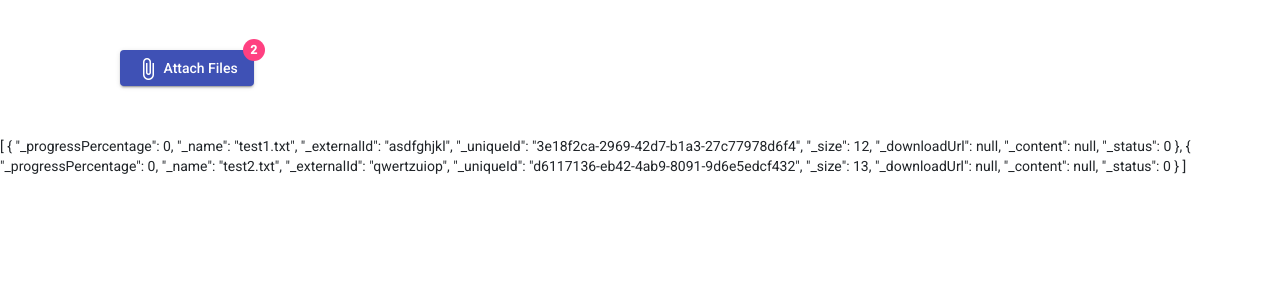
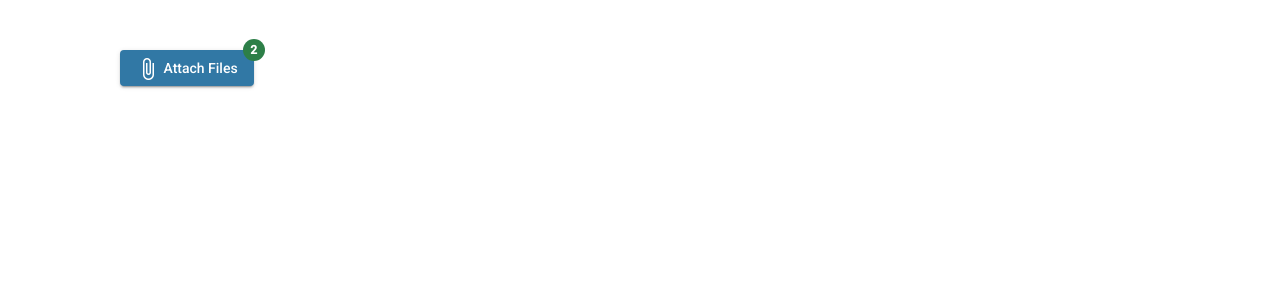
Before and after one commit to B1ker4nt3nd/angular-file-selector, an Angular app: page /example in a window 1280 px wide. Shown: the top 300 px of the page. Built offline with nearby package versions, Linux system fonts and the light colour scheme.

Commit message:
varsion 0.1

```diff
--- a/src/app/components/example/example.component.html
+++ b/src/app/components/example/example.component.html
@@ -2,6 +2,6 @@
 <app-file-selector [fileModels]="initialFileSelectorModel" [configuration]="configuration"
                     (fileSelectorResult)="onValueChanges($event)"></app-file-selector>
 
-<div *ngIf="this.fileSelectorComponent">
+<!-- <div *ngIf="this.fileSelectorComponent">
     {{this.fileSelectorComponent.fileModels.files | json}}
-</div>
+</div> -->
--- a/src/app/components/file-selector-dialog/file-selector-dialog.component.ts
+++ b/src/app/components/file-selector-dialog/file-selector-dialog.component.ts
@@ -40,9 +40,8 @@ export class FileSelectorDialogComponent implements OnInit {
   ngOnInit(): void {
     this.data = this.clone(this.inputInformation.fileSelectorModel);
   }
-
+  // PUBLIC METHODS START
   public handleFileInput(files: FileList) {
-    // this.initializeErrorsForUpload();
     for (let index = 0; index < files.length; index++) {
       const file = files[index];
       const fileModel = new FileModel(file.name, '', file.size, Guid.newGuid());
@@ -51,44 +50,21 @@ export class FileSelectorDialogComponent implements OnInit {
       this.data.files.push(fileModel);
     }
   }
-
-  private getValidationModel(files: FileModel[] = null) {
-    if (!files) {
-      files =  this.data.files
-    }
-    return new ValidationModel(this.acceptableExtensionsForCheck,
-      this.configuration.maximumFileSize,
-      this.configuration.maximumCombinedFileSize,
-      this.configuration.fileNumberLimit,
-      this.actualCombinedFileSize(files),
-      files.filter((x: FileModel) => x.status === FileModelStatus.Ok || x.status === FileModelStatus.Initialized).length);
-  }
-
   public actualCombinedFileSize(files: FileModel[] = null) : number {
     if (!files) {
       files =  this.data.files
     }
     return files.filter((x) => x.status === FileModelStatus.Ok).map((x) => x.size).reduce((sum, current) => sum + current, 0);
   }
-
   public get acceptableExtensionsForCheck() : string[] {
     return this.acceptableExtensions.split(',').map((x: string) => { return x.trim().replace('.', '').toLowerCase()});
   }
-
-  // private initializeErrorsForUpload() {
-  //   this.tooLargeFileNames = [];
-  //   this.combinedSizeOverLimitFileNames = [];
-  //   this.fileExtesnionNotAcceptable = [];
-  // }
-
   public onOk(){
     this.dialogRef.close(new FileSelectorDialogResult(true, this.data));
   }
-
   public onCancel(){
     this.dialogRef.close(new FileSelectorDialogResult(false, this.data));
   }
-
   public get filesInformation() : string {
     let fileNumberPart = `Files selected: ${this.data.files.length}`;
     if (this.configuration.fileNumberLimit > 0) {
@@ -105,32 +81,7 @@ export class FileSelectorDialogComponent implements OnInit {
     return fileNumberPart + fileSizePart;
   }
 
-  /**
-   * saveDisabled
-   */
-  public get saveDisabled(): boolean {
-    let isDisabled = false;
-    if (this.compareArrays(this.data.files.map((x: FileModel) => x.uniqueId), this.initialData.files.map((x: FileModel) => x.uniqueId))) {
-      isDisabled = true;
-    }
-    if (!isDisabled && this.data.files.some((x) => !x.isValid)) {
-      isDisabled = true;
-    }
-    return isDisabled;
-  }
-
-  public get hasError() : boolean {
-    return this.data.files.some((x) => x.isError);
-  }
-
-  private compareArrays(array1: string[], array2: string[]): boolean {
-    const array2Sorted = array2.slice().sort();
-    return array1.length === array2.length && array1.slice().sort().every(function(value, index) {
-        return value === array2Sorted[index];
-    });
-  }
   public isUrl(fileModel: FileModel) : boolean {
-    // return item.downloadUrl !== '';
     return !fileModel.isError;
   }
   public isError(fileModel: FileModel): boolean {
@@ -151,20 +102,28 @@ export class FileSelectorDialogComponent implements OnInit {
           break;
       }
     }
-
   }
-  // private fileIsInErrorState(fileModel: FileModel): boolean {
-  //   return fileModel.status !== FileModelStatus.Ok &&  fileModel.status !== FileModelStatus.Initialized;
-  // }
   public isInProcess(item: FileModel): boolean {
     return item.status === FileModelStatus.Initialized;
   }
-  downloadItem(item: FileModel) {
+  public downloadItem(item: FileModel) {
+    // if (item.content) {
+    //   const byteCharacters = atob(item.content);
+    //   const byteNumbers = new Array(byteCharacters.length);
+    //   for (let i = 0; i < byteCharacters.length; i++) {
+    //       byteNumbers[i] = byteCharacters.charCodeAt(i);
+    //   }
+    //   const byteArray = new Uint8Array(byteNumbers);
+
+    //   this.downloadFile(byteNumbers);
+    // }
     console.log('download item');
   }
-  /**
-   * deleteRow(item)
-   */
+  private downloadFile(data: Blob) {
+    const blob = new Blob([data], { type: 'text/csv' });
+    const url= window.URL.createObjectURL(blob);
+    window.open(url);
+  }
   public deleteRow(item: FileModel) {
     const index = this.data.files.map((x: FileModel) => x.uniqueId).indexOf(item.uniqueId);
     if (index > -1) {
@@ -174,15 +133,32 @@ export class FileSelectorDialogComponent implements OnInit {
   public clickOnFileInput() {
     this.fileInput.nativeElement.click();
   }
+  public isInProgress(fileModel: FileModel) : boolean {
+    return fileModel.status === FileModelStatus.Initialized && fileModel.progressPercentage > 0 && fileModel.progressPercentage < 100;
+  }
+  // PUBLIC METHODS END
+  //GETTERS START
+  public get saveDisabled(): boolean {
+    let isDisabled = false;
+    if (this.compareArrays(this.data.files.map((x: FileModel) => x.uniqueId), this.initialData.files.map((x: FileModel) => x.uniqueId))) {
+      isDisabled = true;
+    }
+    if (!isDisabled && this.data.files.some((x) => !x.isValid)) {
+      isDisabled = true;
+    }
+    return isDisabled;
+  }
+
+  public get hasError() : boolean {
+    return this.data.files.some((x) => x.isError);
+  }
 
   public get isMultipleFileAllowed() : boolean {
     return this.configuration.fileNumberLimit > 1;
   }
-
   public get acceptableExtensions() : string {
     return this.configuration.acceptableExtensions;
   }
-
   public get cancelButtonText() : string {
     return this.configuration.translations['cancelButtonText'] ?? 'Cancel';
   }
@@ -208,6 +184,16 @@ export class FileSelectorDialogComponent implements OnInit {
     return this.configuration.translations['text'] ?? '';
   }
 
+  public get combinedTooMuchOrTooBigError() : boolean {
+    return this.data.files.some((x) => x.status === FileModelStatus.TooBigCombinedFileSizes || x.status === FileModelStatus.TooMuchCombinedFiles);
+  }
+
+  public get addFileDisabled() : boolean {
+    return this.data.files.some((x) => !x.isValid) || this.combinedTooMuchOrTooBigError || this.configuration.fileNumberLimit > 0 && this.data.files.length >= this.configuration.fileNumberLimit;
+  }
+  // GETTERS END
+
+  // PRIVATE METHODS START
   private clone(source: FileSelectorModel, keepUniqueId = false): FileSelectorModel {
     const files: FileModel[] = []
     source.files.forEach((file: FileModel) => {
@@ -222,15 +208,22 @@ export class FileSelectorDialogComponent implements OnInit {
     return model;
   }
 
-  public get combinedTooMuchOrTooBigError() : boolean {
-    return this.data.files.some((x) => x.status === FileModelStatus.TooBigCombinedFileSizes || x.status === FileModelStatus.TooMuchCombinedFiles);
+  private getValidationModel(files: FileModel[] = null) {
+    if (!files) {
+      files =  this.data.files
     }
-
-  public get addFileDisabled() : boolean {
-    return this.data.files.some((x) => !x.isValid) || this.combinedTooMuchOrTooBigError || this.configuration.fileNumberLimit > 0 && this.data.files.length >= this.configuration.fileNumberLimit;
+    return new ValidationModel(this.acceptableExtensionsForCheck,
+      this.configuration.maximumFileSize,
+      this.configuration.maximumCombinedFileSize,
+      this.configuration.fileNumberLimit,
+      this.actualCombinedFileSize(files),
+      files.filter((x: FileModel) => x.status === FileModelStatus.Ok || x.status === FileModelStatus.Initialized).length);
   }
-
-  public isInProgress(fileModel: FileModel) : boolean {
-    return fileModel.status === FileModelStatus.Initialized && fileModel.progressPercentage > 0 && fileModel.progressPercentage < 100;
+  private compareArrays(array1: string[], array2: string[]): boolean {
+    const array2Sorted = array2.slice().sort();
+    return array1.length === array2.length && array1.slice().sort().every(function(value, index) {
+        return value === array2Sorted[index];
+    });
   }
+  // PRIVATE METHODS END
 }
--- a/src/app/models/configuration.ts
+++ b/src/app/models/configuration.ts
@@ -1,9 +1,6 @@
 import { DialogConfiguration } from './dialog-configuration';
 
 export class Configuration {
-    constructor(parameters) {
-
-    }
     badgeColor: string;
     buttonColor: string;
     translations: { [id: string] : string; };
--- /dev/null
+++ b/src/assets/palette/my-palette.scss
@@ -0,0 +1,66 @@
+/* For use in src/lib/core/theming/_palette.scss */
+$md-primary: (
+    50 : #e8f1f6,
+    100 : #c5dce9,
+    200 : #9fc5da,
+    300 : #79aecb,
+    400 : #5c9cc0,
+    500 : #3f8bb5,
+    600 : #3983ae,
+    700 : #3178a5,
+    800 : #296e9d,
+    900 : #1b5b8d,
+    A100 : #c6e4ff,
+    A200 : #93ccff,
+    A400 : #60b4ff,
+    A700 : #47a8ff,
+    contrast: (
+        50 : #000000,
+        100 : #000000,
+        200 : #000000,
+        300 : #000000,
+        400 : #000000,
+        500 : #ffffff,
+        600 : #ffffff,
+        700 : #ffffff,
+        800 : #ffffff,
+        900 : #ffffff,
+        A100 : #000000,
+        A200 : #000000,
+        A400 : #000000,
+        A700 : #000000,
+    )
+);
+
+$md-accent: (
+    50 : #e6f1ea,
+    100 : #c2dbca,
+    200 : #99c3a7,
+    300 : #70ab84,
+    400 : #519969,
+    500 : #32874f,
+    600 : #2d7f48,
+    700 : #26743f,
+    800 : #1f6a36,
+    900 : #135726,
+    A100 : #90ffab,
+    A200 : #5dff85,
+    A400 : #2aff5e,
+    A700 : #11ff4b,
+    contrast: (
+        50 : #000000,
+        100 : #000000,
+        200 : #000000,
+        300 : #000000,
+        400 : #ffffff,
+        500 : #ffffff,
+        600 : #ffffff,
+        700 : #ffffff,
+        800 : #ffffff,
+        900 : #ffffff,
+        A100 : #000000,
+        A200 : #000000,
+        A400 : #000000,
+        A700 : #000000,
+    )
+);
--- a/src/styles.scss
+++ b/src/styles.scss
@@ -5,3 +5,36 @@ body { margin: 0; font-family: Roboto, "Helvetica Neue", sans-serif; }
 
 /* Importing Bootstrap SCSS file. */
 @import '~bootstrap/scss/bootstrap';
+
+@import './assets/palette/my-palette.scss';
+@import '~@angular/material/theming';
+// Plus imports for other components in your app.
+
+// Include the common styles for Angular Material. We include this here so that you only
+// have to load a single css file for Angular Material in your app.
+// Be sure that you only ever include this mixin once!
+@include mat-core();
+
+// Define the palettes for your theme using the Material Design palettes available in palette.scss
+// (imported above). For each palette, you can optionally specify a default, lighter, and darker
+// hue. Available color palettes: https://material.io/design/color/
+$candy-app-primary: mat-palette($md-primary, 700);
+$candy-app-accent:  mat-palette($md-accent, 600, A100, A400);
+
+// The warn palette is optional (defaults to red).
+$candy-app-warn:    mat-palette($mat-red);
+
+// Create the theme object. A theme consists of configurations for individual
+// theming systems such as `color` or `typography`.
+$candy-app-theme: mat-light-theme((
+  color: (
+    primary: $candy-app-primary,
+    accent: $candy-app-accent,
+    warn: $candy-app-warn,
+  )
+));
+
+// Include theme styles for core and each component used in your app.
+// Alternatively, you can import and @include the theme mixins for each component
+// that you are using.
+@include angular-material-theme($candy-app-theme);
```
Also changed, not shown: src/app/components/file-selector-dialog/file-selector-dialog.component.html (+1 -7 lines). Lines whose indentation alone changed are shown as unchanged.
